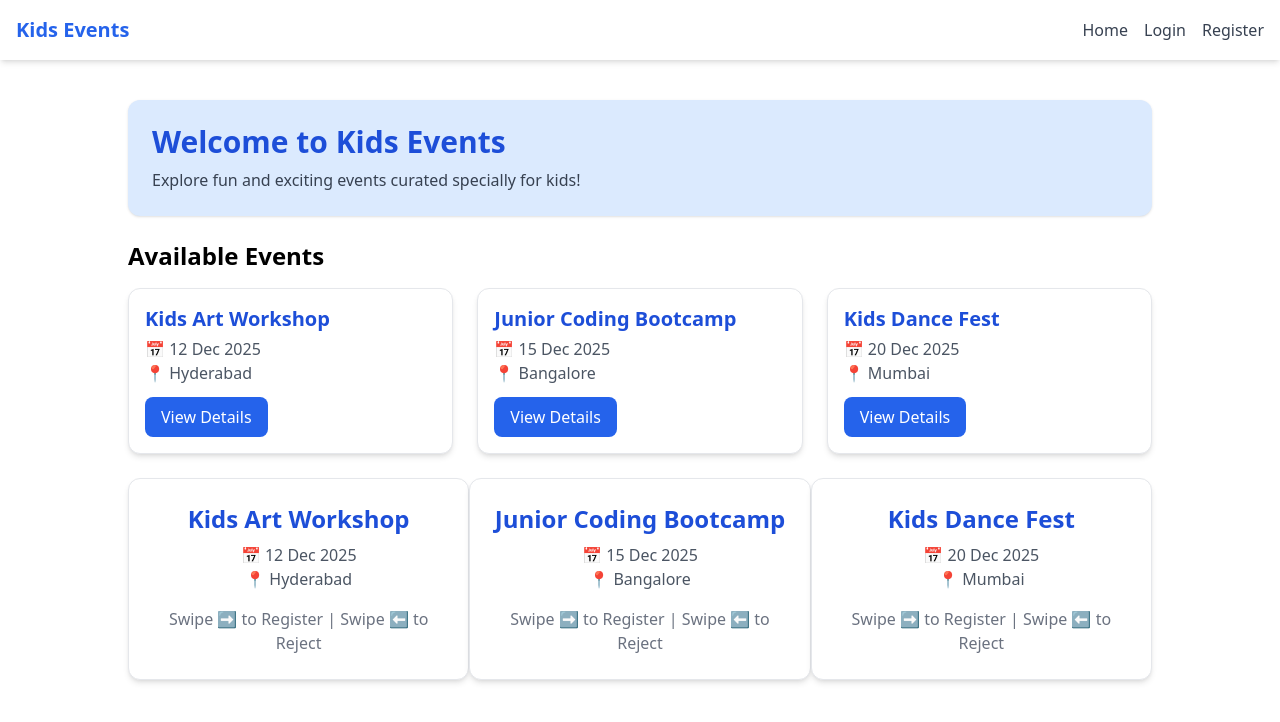
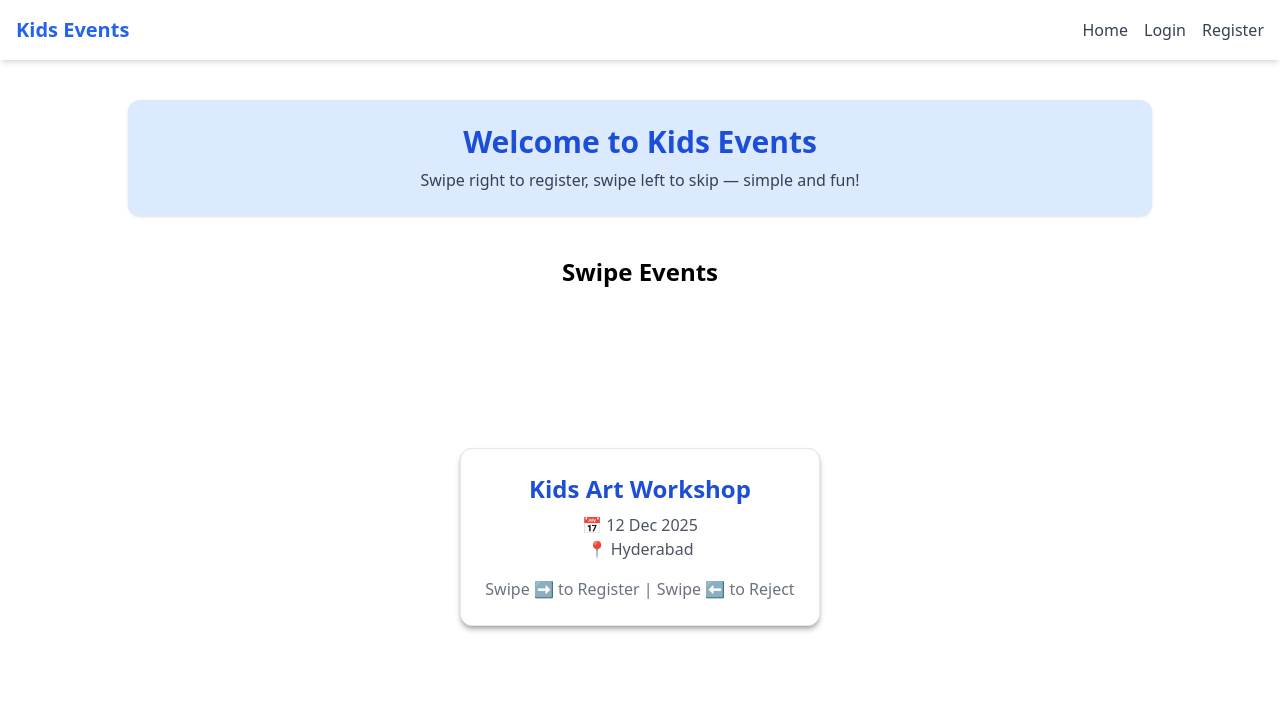
Before and after one commit to haripriyanammi/kids-events-app, a React (Create React App) app: page / in a window 1280 px wide. Shown: the top 722 px of the page. Built offline with nearby package versions, Linux system fonts and the light colour scheme.

Commit message:
testing the swipe

```diff
--- a/src/components/SwipeCard.jsx
+++ b/src/components/SwipeCard.jsx
@@ -6,15 +6,17 @@ function SwipeCard({ event, onSwipe }) {
 
   const handlers = useSwipeable({
     onSwipedLeft: () => {
+      console.log("left swipe detected");
       setSwipeDirection("left");
       setTimeout(() => onSwipe("left", event), 300);
     },
     onSwipedRight: () => {
+      console.log("right swipe detected");
       setSwipeDirection("right");
       setTimeout(() => onSwipe("right", event), 300);
     },
+    trackMouse: true, // VERY IMPORTANT for laptop dragging
     preventScrollOnSwipe: true,
-    trackMouse: true,
   });
 
   return (
@@ -28,9 +30,7 @@ function SwipeCard({ event, onSwipe }) {
       <p className="text-gray-600 mt-2">📅 {event.date}</p>
       <p className="text-gray-600">📍 {event.location}</p>
 
-      <p className="mt-4 text-gray-500">
-        Swipe ➡ to Register | Swipe ⬅ to Reject
-      </p>
+      <p className="mt-4 text-gray-500">Swipe ➡ to Register | Swipe ⬅ to Reject</p>
     </div>
   );
 }
--- a/src/pages/Home.jsx
+++ b/src/pages/Home.jsx
@@ -1,4 +1,3 @@
-import EventCard from "../components/EventCard";
 import sampleEvents from "../data/sampleEvents";
 import SwipeCard from "../components/SwipeCard";
 
@@ -14,38 +13,32 @@ function Home() {
 
   return (
     <div className="max-w-5xl mx-auto mt-6">
+
       {/* Hero Section */}
-      <div className="p-6 bg-blue-100 rounded-xl shadow mb-6">
-        <h1 className="text-3xl font-bold text-blue-700">Welcome to Kids Events</h1>
+      <div className="p-6 bg-blue-100 rounded-xl shadow mb-10 text-center">
+        <h1 className="text-3xl font-bold text-blue-700">
+          Welcome to Kids Events
+        </h1>
         <p className="text-gray-700 mt-2">
-          Explore fun and exciting events curated specially for kids!
+          Swipe right to register, swipe left to skip — simple and fun!
         </p>
       </div>
 
-      {/* Events Section */}
-      <div>
-        <h2 className="text-2xl font-semibold mb-4">Available Events</h2>
+      {/* Swipe Mode Section */}
+      <h2 className="text-2xl font-semibold mb-4 text-center">Swipe Events</h2>
 
-        <div className="grid grid-cols-1 sm:grid-cols-2 md:grid-cols-3 gap-6">
-          {sampleEvents.map((event) => (
-            <EventCard
-              key={event.id}
-              title={event.title}
-              date={event.date}
-              location={event.location}
-            />
-          ))}
-        </div>
-      </div>
-
-      {/* Swipe Feature */}
-      <div className="mt-10 flex justify-center">
+      <div className="relative mt-6 h-[450px] flex justify-center items-center">
         {sampleEvents.map((event, index) => (
-          <div className="-mt-4" key={event.id}>
+          <div
+            key={event.id}
+            className="absolute"
+            style={{ zIndex: sampleEvents.length - index }}
+          >
             <SwipeCard event={event} onSwipe={handleSwipe} />
           </div>
         ))}
       </div>
+
     </div>
   );
 }
```
